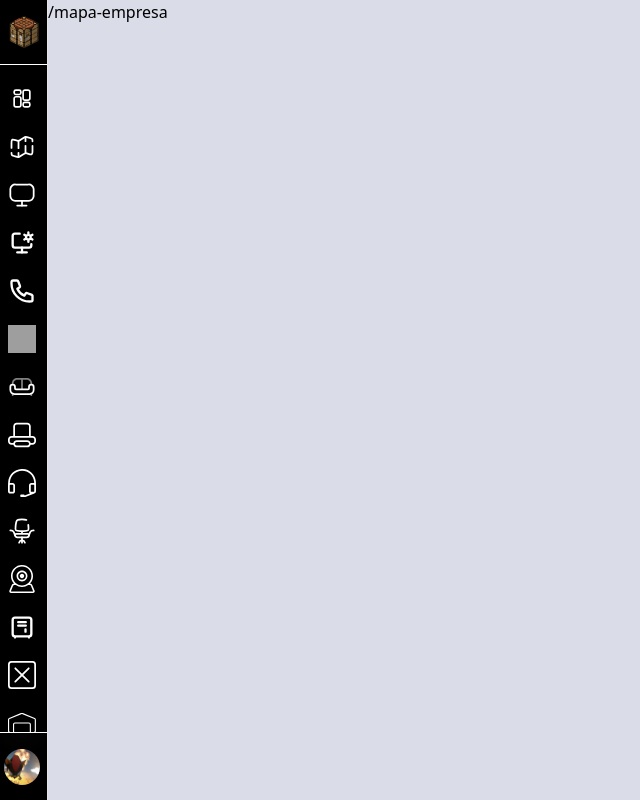
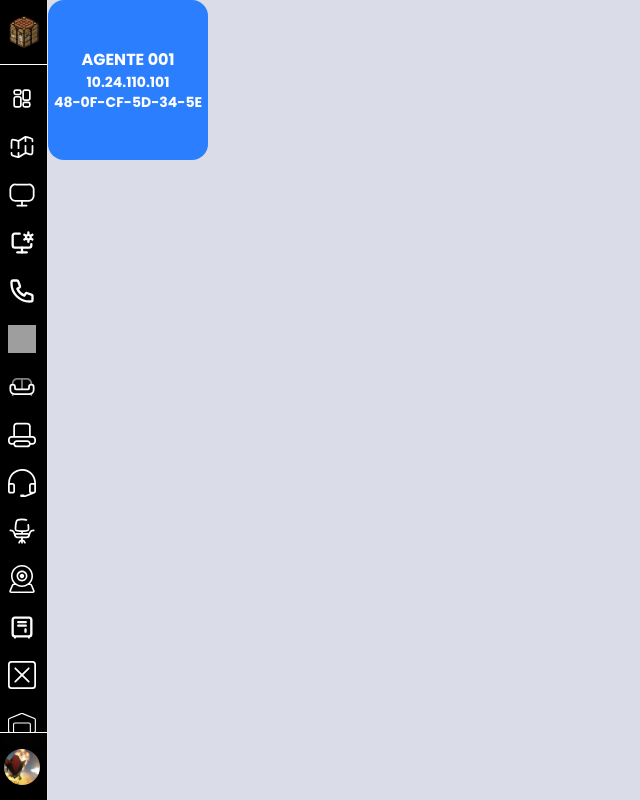
Before and after one commit to AndresAntelo21/inventory_front, a React (Vite) app: page /mapa-empresa in a window 1280 px wide. Shown: the whole page, without its empty margins (0-640 px from the left). Built offline with nearby package versions, Linux system fonts and the light colour scheme; grey boxes are pictures that could not be loaded.

Commit message:
feat: add Mampara component and integrate it into MapaEmpresa; update package.json and package-lock.json to include react-draggable

```diff
--- a/package.json
+++ b/package.json
@@ -19,6 +19,7 @@
     "lucide-react": "^0.487.0",
     "react": "^19.0.0",
     "react-dom": "^19.0.0",
+    "react-draggable": "^4.4.6",
     "react-icons": "^5.5.0",
     "react-router-dom": "^6.30.0",
     "tailwind-merge": "^3.2.0",
--- /dev/null
+++ b/src/components/mapa-empresa/mampara.tsx
@@ -0,0 +1,16 @@
+interface MamparaProps {
+    title: string;
+    ip: string;
+    mac: string;
+    // className?: string;
+}
+
+export const Mampara: React.FC<MamparaProps> = ({ title, ip, mac }) => {
+    return (
+        <div className="size-40 bg-blue-500 flex flex-col items-center justify-center rounded-2xl font-poppins font-bold text-white">
+            <h1>{title}</h1>
+            <span className="text-sm">{ip}</span>
+            <span className="text-sm">{mac}</span>
+        </div>
+    );
+};
--- a/src/components/mapa-empresa/mapa-empresa.tsx
+++ b/src/components/mapa-empresa/mapa-empresa.tsx
@@ -1,6 +1,9 @@
-
+import { Mampara } from "./mampara";
+// import Draggable from 'react-draggable';
 export const MapaEmpresa: React.FC = () => {
     return (
-        <div>/mapa-empresa</div>
+        <div>
+            <Mampara title="AGENTE 001" ip="10.24.110.101" mac="48-0F-CF-5D-34-5E" />
+        </div>
     );
 };
--- a/src/components/sidebar/sidebar-item.tsx
+++ b/src/components/sidebar/sidebar-item.tsx
@@ -1,9 +1,9 @@
 import React from "react";
 
 interface SidebarItemProps {
-    icon: string; // Ruta de la imagen del ícono
-    text: string; // Texto que se mostrará
-    href: string; // URL a la que redirigirá
+    icon: string;
+    text: string;
+    href: string;
 }
 
 export const SidebarItem: React.FC<SidebarItemProps> = ({ icon, text, href }) => {
```
Also changed, not shown: 1 other file (tests, documents, lock files or other folders).
